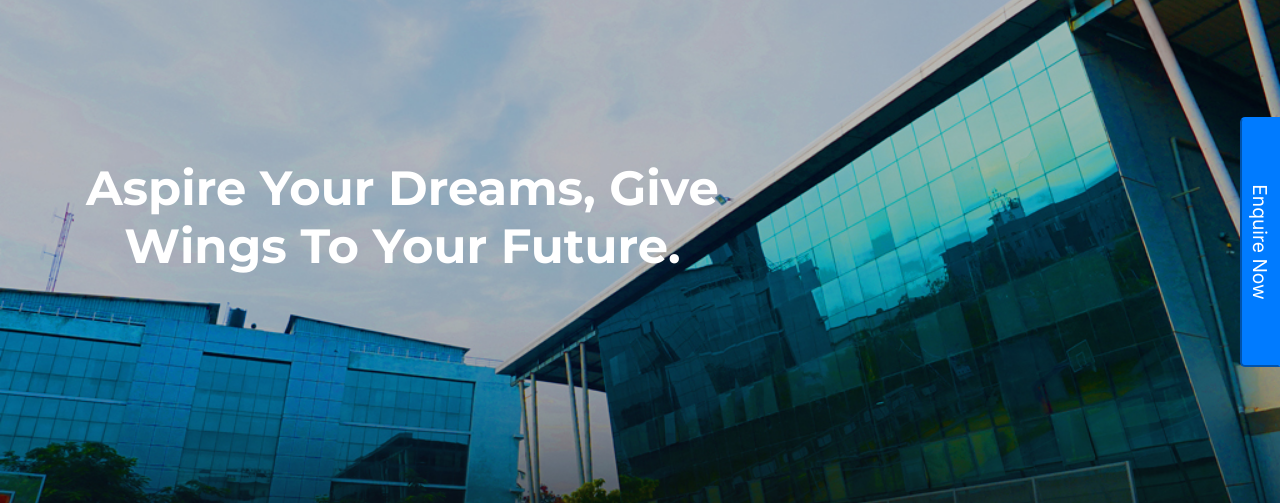
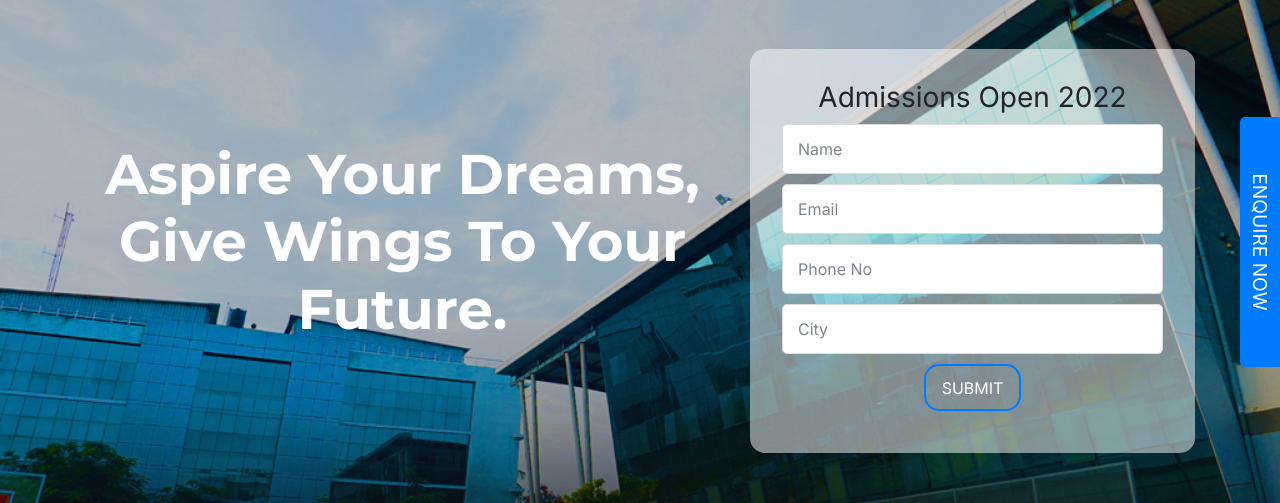
Before and after one commit to prithviya/coursesLP, a plain HTML site: page index.html in a window 1280 px wide. Shown: the part 78-581 px from the top of the page. Drawn offline with nearby package versions, Linux system fonts and the light colour scheme; files whose address does not match are found by name.

Commit message:
10 commit

```diff
--- a/index.html
+++ b/index.html
@@ -11,6 +11,8 @@
     <script src="https://cdn.jsdelivr.net/npm/bootstrap@4.6.1/dist/js/bootstrap.bundle.min.js" integrity="sha384-fQybjgWLrvvRgtW6bFlB7jaZrFsaBXjsOMm/tB9LTS58ONXgqbR9W8oWht/amnpF" crossorigin="anonymous"></script>
     <!-- custom css -->
     <link rel="stylesheet" href="./style.css">
+    <!-- js -->
+    <script src="./index.js"></script>
     <!-- fontawesome -->
     <link rel="stylesheet" href="https://cdnjs.cloudflare.com/ajax/libs/font-awesome/4.7.0/css/font-awesome.min.css">
 </head>
@@ -35,18 +37,35 @@
     </div>
     <div class="custom-banner-img">
         <div class="container">
-            <div class="row">
-                <div class="col-sm-7">
+            <div class="row pt-5">
+                <div class="col-sm-7 col-12 custom-banner-text">
                     <div class="banner__text">
                         <h1 class="custom-title text-capitalize" style="color: #fff;">Aspire your dreams, give wings to your future. </h1>
                     </div>
                 </div>
-                <div class="col-sm-5">
-                    <div class="form-bg">
-                        <form action="">
-
+                <div class="col-sm-5 col-12">
+                        <form action="" id="form" class="form-bg">
+                            <h3>Admissions Open 2022</h3>
+                            <div class="input-box">
+                                <label class="input-label">Name</label>
+                                <input type="text" class="input-1" onfocus="setFocus(true)" onblur="setFocus(false)" pattern="^[A-Za-z][A-Za-z0-9_]{7,29}$" required/>
+                            </div>
+                            <div class="input-box">
+                                <label class="input-label">Email</label>
+                                <input type="email" class="input-1" onfocus="setFocus(true)" onblur="setFocus(false)" pattern=" /^[a-zA-Z0-9.! #$%&'*+/=? ^_`{|}~-]+@[a-zA-Z0-9-]+(?:\. [a-zA-Z0-9-]+)*$/" required/>
+                            </div>
+                            <div class="input-box">
+                                <label class="input-label">Phone No</label>
+                                <input type="tel" pattern="[6789]{0-9}[9]" class="input-1" onfocus="setFocus(true)" onblur="setFocus(false)" required/>
+                            </div>
+                            <div class="input-box">
+                                <label class="input-label">City</label>
+                                <input type="text" class="input-1" onfocus="setFocus(true)" onblur="setFocus(false)" required/>
+                            </div>
+                            <div class="input-box">
+                                <button>Submit</button>
+                            </div>
                         </form>
-                    </div>
                 </div>
             </div>
         </div>
--- /dev/null
+++ b/index.js
@@ -0,0 +1,17 @@
+function setFocus(on) {
+    var element = document.activeElement;
+    if (on) {
+      setTimeout(function () {
+        element.parentNode.classList.add("focus");
+      });
+    } else {
+      let box = document.querySelector(".input-box");
+      box.classList.remove("focus");
+      $("input").each(function () {
+        var $input = $(this);
+        var $parent = $input.closest(".input-box");
+        if ($input.val()) $parent.addClass("focus");
+        else $parent.removeClass("focus");
+      });
+    }
+  }
--- a/style.css
+++ b/style.css
@@ -23,10 +23,112 @@
     background-position: center;
     background-size: cover;
 }
+.custom-banner-text
+{
+    display: flex;
+    flex-direction: column;
+    align-items: center;
+    justify-content: center;
+}
 .form-bg
 {
     background-color: rgba(255,255,255,0.5);
+    padding: 2rem;
+    border-radius: 15px;
 }
+/* input */
+#form {
+    /* width: 80vw; */
+    /* margin: 0 auto; */
+    margin-top: 10px;
+  }
+  .input-box.active-grey .input-1 {
+    border: 1px solid #dadce0;
+  }
+  .input-box.active-grey .input-label {
+    color: #80868b;
+    top: -8px;
+    background: transparent;
+    font-size: 11px;
+    transition: 250ms;
+  }
+  .input-box.active-grey .input-label svg {
+    position: relative;
+    width: 11px;
+    height: 11px;
+    top: 2px;
+    transition: 250ms;
+  }
+  .input-box {
+    position: relative;
+    margin: 10px 0;
+  }
+  .input-box .input-label {
+    position: absolute;
+    color: #80868b;
+    font-size: 16px;
+    font-weight: 400;
+    max-width: calc(100% - (2 * 8px));
+    overflow: hidden;
+    text-overflow: ellipsis;
+    white-space: nowrap;
+    left: 8px;
+    top: 13px;
+    padding: 0 8px;
+    transition: 250ms;
+    user-select: none;
+    pointer-events: none;
+  }
+  .input-box .input-label svg {
+    position: relative;
+    width: 15px;
+    height: 15px;
+    top: 2px;
+    transition: 250ms;
+  }
+  .input-box .input-1 {
+    box-sizing: border-box;
+    height: 50px;
+    width: 100%;
+    border-radius: 5px;
+    color: #202124;
+    border: 1px solid #dadce0;
+    padding: 13px 15px;
+    transition: 250ms;
+  }
+  .input-box .input-1:focus {
+    outline: none;
+    border: 2px solid #1a73e8;
+    transition: 250ms;
+  }
+  .input-box.error .input-label {
+    color: #f44336;
+    top: -8px;
+    background: #fff;
+    font-size: 11px;
+    transition: 250ms;
+  }
+  .input-box.error .input-1 {
+    border: 2px solid #f44336;
+  }
+  .input-box.focus .input-label, .input-box.active .input-label {
+    color: #1a73e8;
+    top: -8px;
+    background: white;
+    font-size: 11px;
+    transition: 250ms;
+  }
+  .input-box.focus .input-label svg, .input-box.active .input-label svg {
+    position: relative;
+    width: 11px;
+    height: 11px;
+    top: 2px;
+    transition: 250ms;
+  }
+  .input-box.active .input-1 {
+    border: 2px solid #1a73e8;
+  }
+
 /* banner */
 .header__section
 {
@@ -92,8 +194,7 @@
 }
 .banner__text h1
 {
-    color: var(--orange);
-    font-size: 3rem;
+    font-size: 3.5rem;
 }
 @media only screen and (max-width: 800px)
 {
@@ -182,16 +283,54 @@
     width: 60px;
     height: 60px;
     border-radius: 50%;
-    background-color: var(--orange);
+    background-color: var(--blue);
     align-items: center;
     position: relative;
     display: flex;
     flex-direction: row;
     justify-content: center;
-    box-shadow: var(--orange) 0px 0px 0px, var(--orange) 0px 0px 0px, var(--orange) 0px 0px 30px;
+    box-shadow: var(--blue) 0px 0px 0px, var(--blue) 0px 0px 0px, var(--blue) 0px 0px 30px;
 }
 .custom-footer
 {
-   color: var(--orange);
+   color: var(--blue);
    text-align: center;
 }
+/* submit button */
+button {
+    padding: 0.6rem 1rem;
+    border: 2px solid var(--blue);
+    position: relative;
+    overflow: hidden;
+    background-color: transparent;
+    text-align: center;
+    text-transform: uppercase;
+    font-size: 16px;
+    transition: .3s;
+    z-index: 1;
+    font-family: inherit;
+    color: var(--white);
+    border-radius: 15px;
+   }
+
+   button::before {
+    content: '';
+    width: 0;
+    height: 300%;
+    position: absolute;
+    top: 50%;
+    left: 50%;
+    transform: translate(-50%, -50%) rotate(45deg);
+    background: var(--blue);
+    transition: .5s ease;
+    display: block;
+    z-index: -1;
+   }
+
+   button:hover::before {
+    width: 105%;
+   }
+
+   button:hover {
+    color: var(--white);
+   }
```
